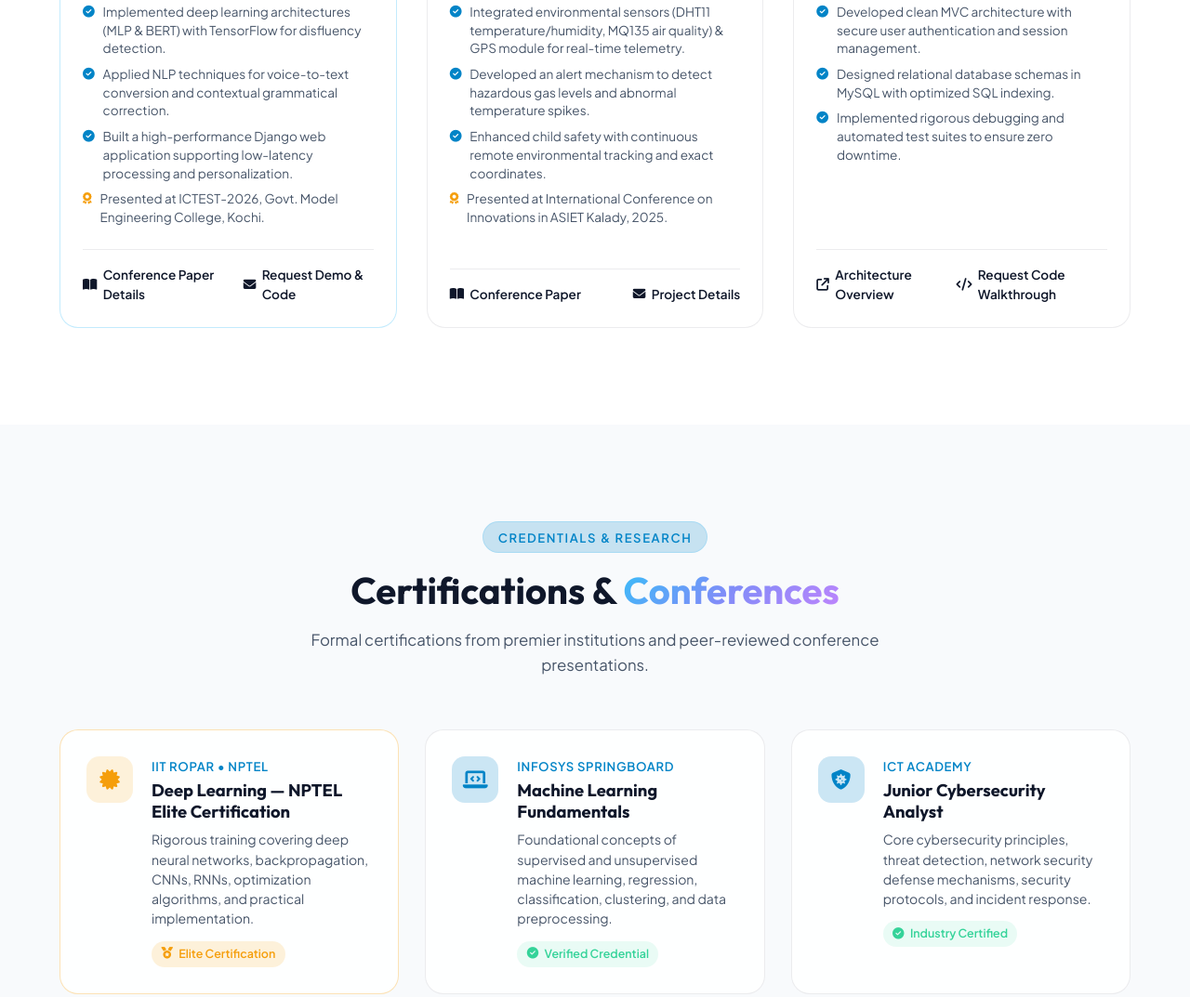
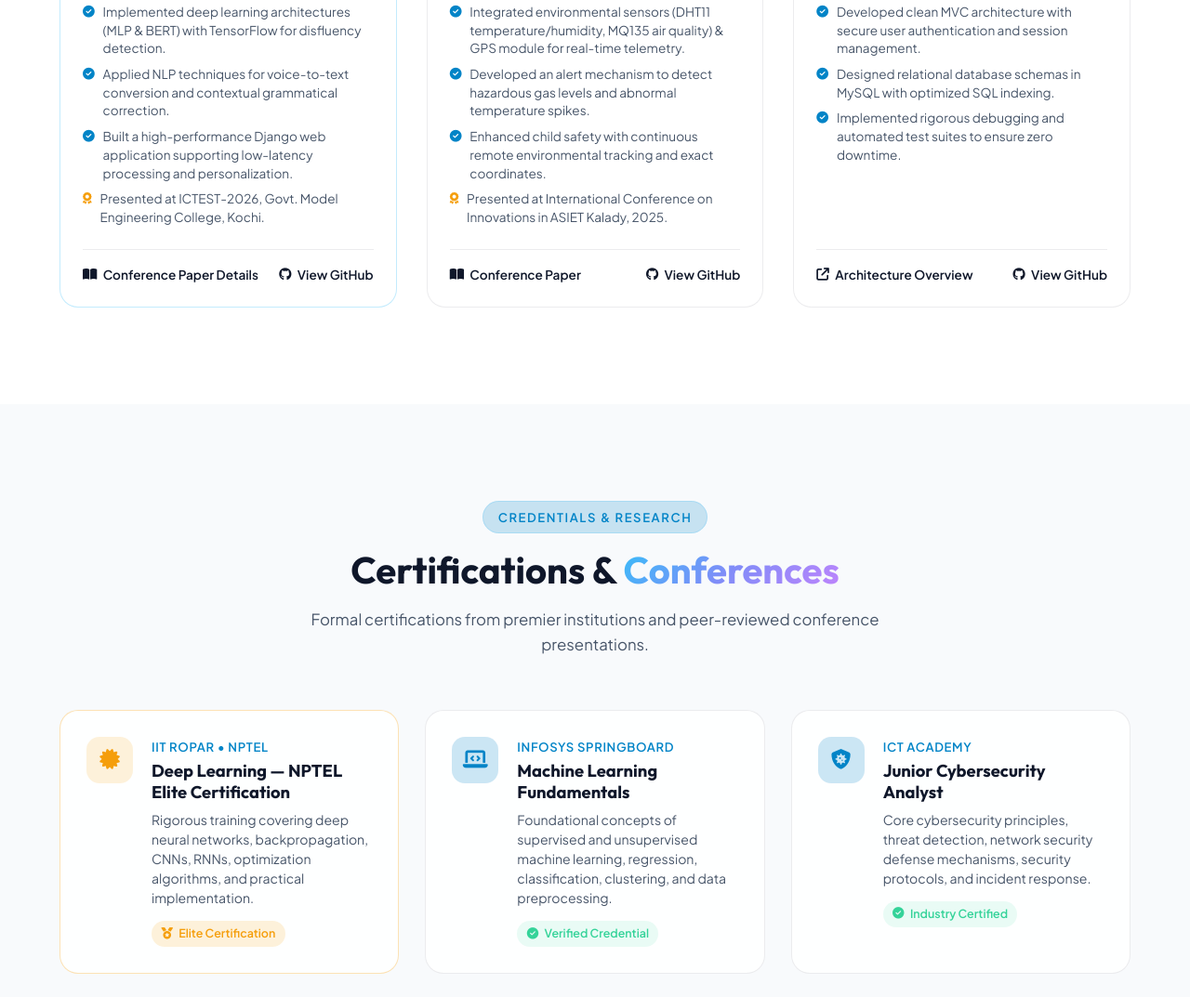
Before and after one commit to sayandhana1234-gif/portfolio, a plain HTML site: page index.html in a window 1280 px wide. Shown: the part 3748-4821 px from the top of the page at 93% size. Drawn offline with Linux system fonts and the light colour scheme.

Commit message:
Link GitHub profile https://github.com/sayandhana1234-gif across portfolio

```diff
--- a/index.html
+++ b/index.html
@@ -96,7 +96,7 @@
 
           <div class="social-links">
             <span class="social-label">Quick Connect:</span>
-            <a href="https://github.com/sayandhana" id="hero-github-link" target="_blank" rel="noopener noreferrer" aria-label="GitHub" title="GitHub Profile"><i class="fa-brands fa-github"></i></a>
+            <a href="https://github.com/sayandhana1234-gif" id="hero-github-link" target="_blank" rel="noopener noreferrer" aria-label="GitHub" title="GitHub Profile: sayandhana1234-gif"><i class="fa-brands fa-github"></i></a>
             <a href="https://linkedin.com/in/sayandhana-ks" target="_blank" rel="noopener noreferrer" aria-label="LinkedIn" title="LinkedIn Profile"><i class="fa-brands fa-linkedin"></i></a>
             <a href="mailto:sayandhana1234@gmail.com" aria-label="Email" title="sayandhana1234@gmail.com"><i class="fa-solid fa-envelope"></i></a>
             <a href="tel:+917034774514" aria-label="Phone" title="+91-7034774514"><i class="fa-solid fa-phone"></i></a>
@@ -437,9 +437,8 @@
                 <a href="#certifications" class="project-link">
                   <i class="fa-solid fa-book-open"></i> Conference Paper Details
                 </a>
-                <a href="mailto:sayandhana1234@gmail.com?subject=Inquiry regarding Speech-to-Text System"
-                  class="project-link">
-                  <i class="fa-solid fa-envelope"></i> Request Demo & Code
+                <a href="https://github.com/sayandhana1234-gif" target="_blank" rel="noopener noreferrer" class="project-link">
+                  <i class="fa-brands fa-github"></i> View GitHub
                 </a>
               </div>
             </div>
@@ -480,9 +479,8 @@
                 <a href="#certifications" class="project-link">
                   <i class="fa-solid fa-book-open"></i> Conference Paper
                 </a>
-                <a href="mailto:sayandhana1234@gmail.com?subject=Inquiry regarding IoT Safety System"
-                  class="project-link">
-                  <i class="fa-solid fa-envelope"></i> Project Details
+                <a href="https://github.com/sayandhana1234-gif" target="_blank" rel="noopener noreferrer" class="project-link">
+                  <i class="fa-brands fa-github"></i> View GitHub
                 </a>
               </div>
             </div>
@@ -521,8 +519,8 @@
                 <a href="#contact" class="project-link">
                   <i class="fa-solid fa-arrow-up-right-from-square"></i> Architecture Overview
                 </a>
-                <a href="mailto:sayandhana1234@gmail.com" class="project-link">
-                  <i class="fa-solid fa-code"></i> Request Code Walkthrough
+                <a href="https://github.com/sayandhana1234-gif" target="_blank" rel="noopener noreferrer" class="project-link">
+                  <i class="fa-brands fa-github"></i> View GitHub
                 </a>
               </div>
             </div>
@@ -807,8 +805,8 @@
                 </div>
                 <div class="info-content">
                   <span class="info-label">GitHub</span>
-                  <a href="https://github.com/sayandhana" target="_blank" rel="noopener noreferrer"
-                    class="info-value">github.com/sayandhana</a>
+                  <a href="https://github.com/sayandhana1234-gif" target="_blank" rel="noopener noreferrer"
+                    class="info-value">github.com/sayandhana1234-gif</a>
                 </div>
               </div>
 
@@ -826,13 +824,13 @@
             <div class="social-box">
               <span class="social-box-title">Social & Professional Channels:</span>
               <div class="social-icons">
-                <a href="https://github.com/sayandhana" target="_blank" rel="noopener noreferrer"
-                  class="social-circle" aria-label="GitHub"><i class="fa-brands fa-github"></i></a>
+                <a href="https://github.com/sayandhana1234-gif" target="_blank" rel="noopener noreferrer"
+                  class="social-circle" aria-label="GitHub" title="GitHub: sayandhana1234-gif"><i class="fa-brands fa-github"></i></a>
                 <a href="https://linkedin.com/in/sayandhana-ks" target="_blank" rel="noopener noreferrer"
-                  class="social-circle" aria-label="LinkedIn"><i class="fa-brands fa-linkedin"></i></a>
-                <a href="mailto:sayandhana1234@gmail.com" class="social-circle" aria-label="Email"><i
+                  class="social-circle" aria-label="LinkedIn" title="LinkedIn"><i class="fa-brands fa-linkedin"></i></a>
+                <a href="mailto:sayandhana1234@gmail.com" class="social-circle" aria-label="Email" title="Email"><i
                     class="fa-solid fa-envelope"></i></a>
-                <a href="tel:+917034774514" class="social-circle" aria-label="Call"><i
+                <a href="tel:+917034774514" class="social-circle" aria-label="Call" title="Call"><i
                     class="fa-solid fa-phone"></i></a>
               </div>
             </div>
```
Also changed, not shown: 1 other file.
